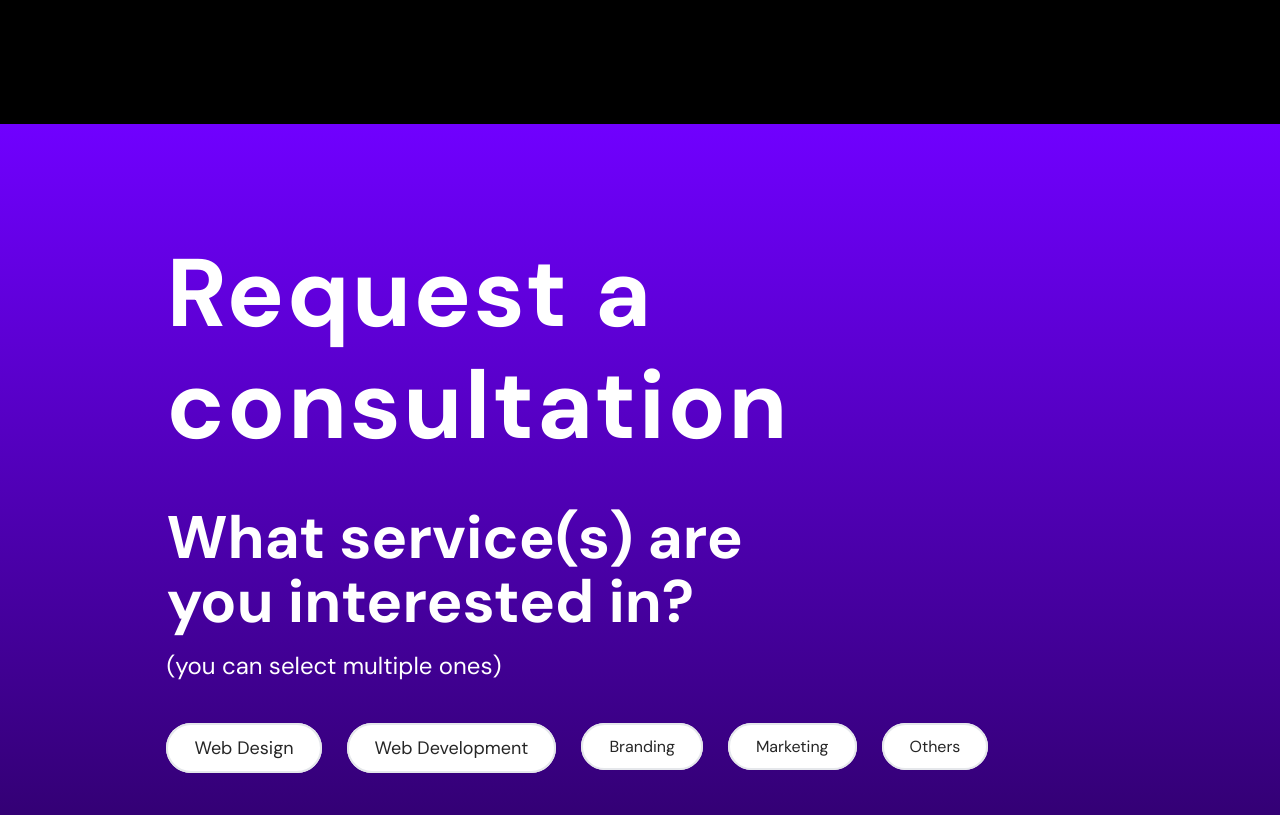
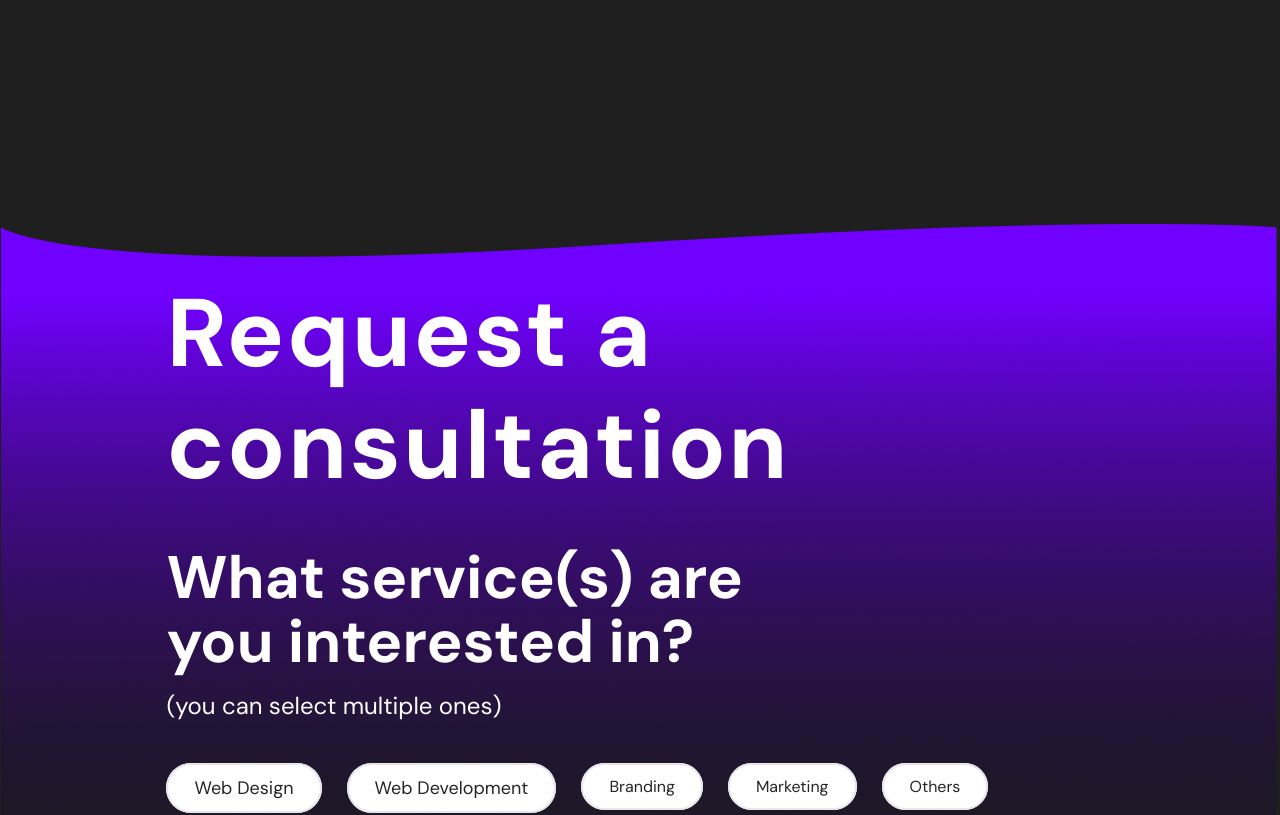
Before and after one commit to ovara1mark/upsel-2.0, a React (Vite) app: page / in a window 1280 px wide. Shown: the part 10060-10875 px from the top of the page. Built offline with nearby package versions, Linux system fonts and the light colour scheme.

Commit message:
updated touch

```diff
--- a/src/App.css
+++ b/src/App.css
@@ -13,7 +13,7 @@
 
 /* Gradient Background */
 .gradient-bg {
-  background: linear-gradient(180deg, #7000ff 0%, black 87.5%);
+  background: linear-gradient(180deg, #7000ff 0%, #1F1F1F 87.5%);
 }
 
 /* about section */
--- a/src/component/organism/ContactUs/index.jsx
+++ b/src/component/organism/ContactUs/index.jsx
@@ -4,7 +4,7 @@ import { ContactForm } from "../../molecule";
 export const ContactUs = () => {
   return (
     <>
-      <section className="flex flex-col justify-center items-left py-[3.125rem] gradient-bg lg:py-[7.125rem] lg:pl-[9rem]">
+      <section className="flex flex-col justify-center items-left gradient-bg py-[3.125rem] lg:py-[9.625rem] lg:pl-[9rem] lg:bg-contact-us-bg lg:bg-cover ">
         <div className="w-full px-[1.4rem] lg:w-3/5">
           <h2 className="font-bold tracking-wide text-upsel-white text-[2rem] leading-[38px] md:text-[2.875rem] lg:text-[6rem] lg:leading-[112px] ">
             Request a consultation
--- a/tailwind.config.js
+++ b/tailwind.config.js
@@ -3,6 +3,9 @@ export default {
   content: ["./index.html", "./src/**/*.{js,ts,jsx,tsx}"],
   theme: {
     extend: {
+      backgroundImage: {
+        'contact-us-bg': "url('./assets/Contact us desktop-bg.png')",
+      },
       colors: {
         "upsel-black": "#000000",
         "upsel-black-2": "#262626",
```
Also changed, not shown: src/assets/Contact us desktop-bg.png (added).
